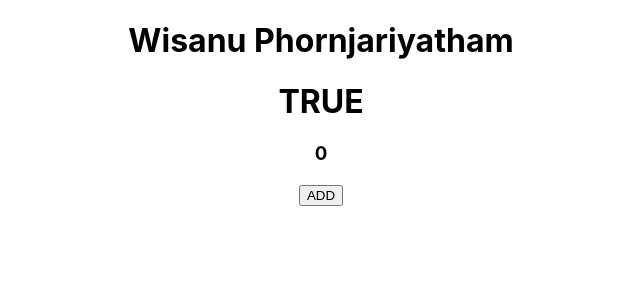
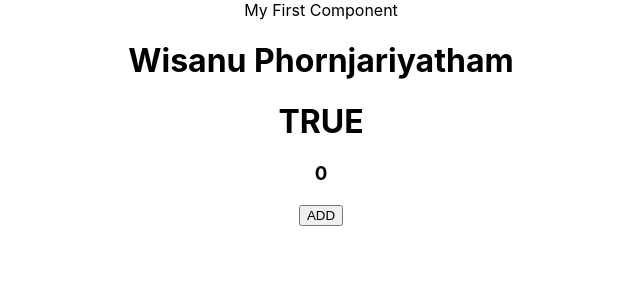
Before and after one commit to Krustack/basic-jsx, a React (Create React App) app: page / in a window 1280 px wide. Shown: the top 300 px of the page, without its empty margins (319-959 px from the left). Built offline with nearby package versions, Linux system fonts and the light colour scheme.

Commit message:
add component

```diff
--- a/src/App.js
+++ b/src/App.js
@@ -1,4 +1,5 @@
 import React from 'react';
+import FirstComponent from './components/FirstComponent';
 
 const App = () => {
   var count = 0;
@@ -7,6 +8,7 @@ const App = () => {
   const bool = true;
   return (
     <div style={{ textAlign: 'center' }}>
+      <FirstComponent/>
       <h1>
         {name} {surName}
       </h1>
--- /dev/null
+++ b/src/components/FirstComponent.js
@@ -0,0 +1,9 @@
+import React from 'react'
+
+const FirstComponent = () => {
+  return (
+    <div>My First Component</div>
+  )
+}
+
+export default FirstComponent
```
